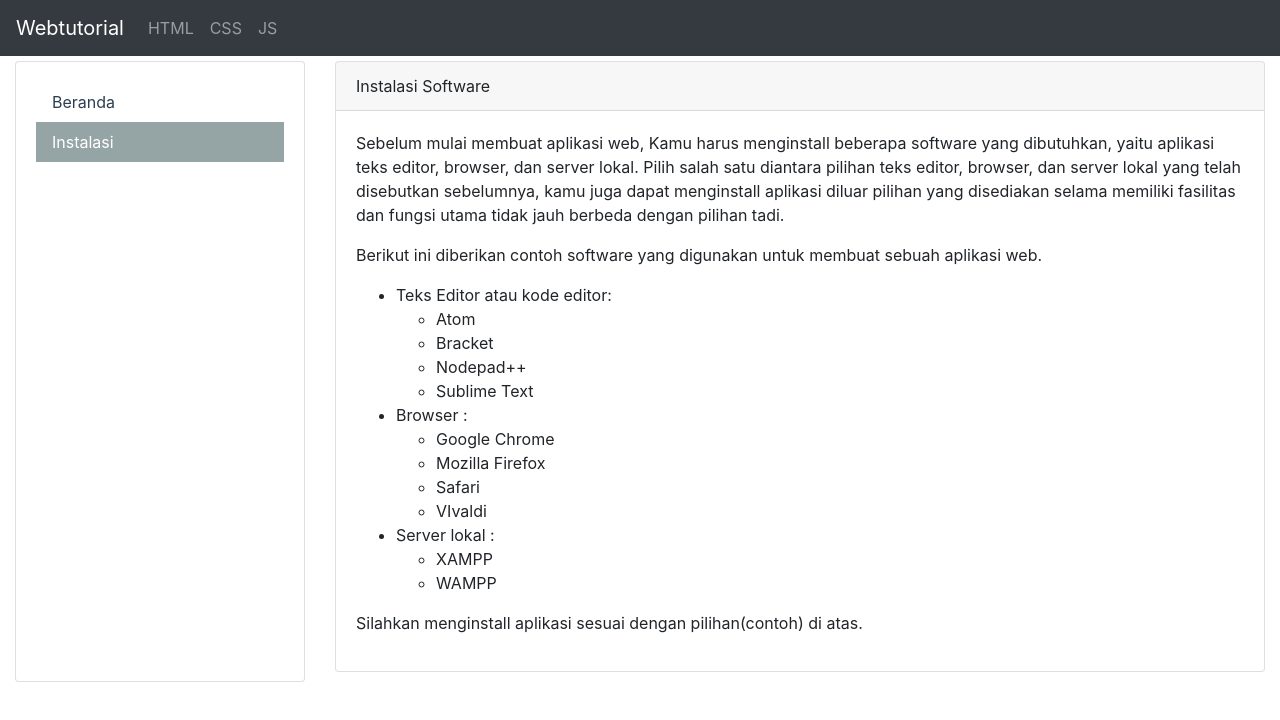
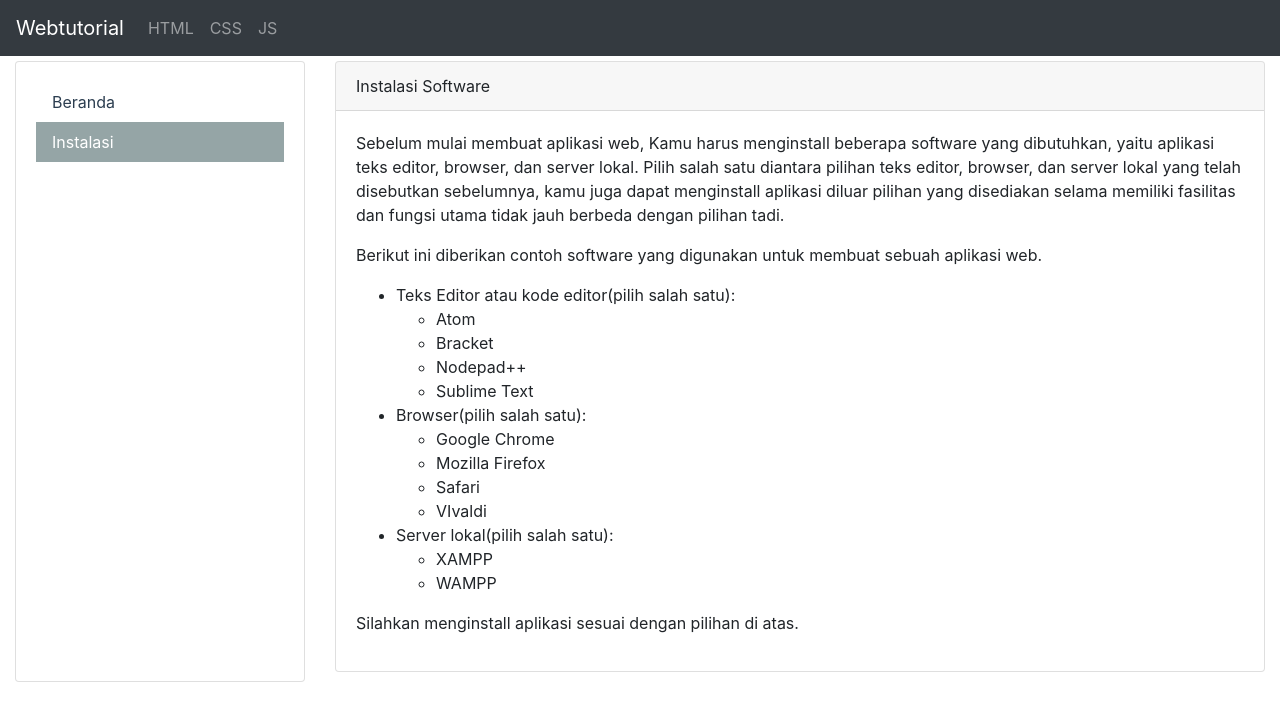
Before and after one commit to enterstudio/builder-1, a React (Create React App) app: page /instalasi in a window 1280 px wide. Shown: the top 720 px of the page. Built offline with nearby package versions, Linux system fonts and the light colour scheme.

Commit message:
instalasi

```diff
--- a/src/pages/Beranda.jsx
+++ b/src/pages/Beranda.jsx
@@ -22,9 +22,7 @@ class Beranda extends React.Component
                             <h3>Selamat datang di Webtutorial!</h3>
                             <p>Web Tutorial adalah situs yang dibuat untuk menyediakan tutorial
                                 pemrograman web. Di sini tersedia berbagai petunjuk tentang
-                                cara membuat program dengan langkah-langkah yang jelas
-                                dan detail sehingga mudah dimengerti. Situs ini menyediakan tutorial dengan
-                                pendekatan </p>
+                                cara membuat program dengan langkah-langkah yang jelas sehingga mudah dimengerti.</p>
                             <h3>Apa saja yang akan dipelajari di sini?</h3>
                             <p>
                                 Akan ada banyak hal yang dapat Kamu dipelajari.
--- a/src/pages/Instalasi.jsx
+++ b/src/pages/Instalasi.jsx
@@ -31,7 +31,7 @@ class Instalasi extends React.Component
                         </p>
                         <ul>
                             <li>
-                                Teks Editor atau kode editor:
+                                Teks Editor atau kode editor(pilih salah satu):
                                 <ul>
                                     <li>Atom</li>
                                     <li>Bracket</li>
@@ -40,7 +40,7 @@ class Instalasi extends React.Component
                                 </ul>
                             </li>
                             <li>
-                                Browser :
+                                Browser(pilih salah satu):
                                 <ul>
                                     <li>Google Chrome</li>
                                     <li>Mozilla Firefox</li>
@@ -49,7 +49,7 @@ class Instalasi extends React.Component
                                 </ul>
                             </li>
                             <li>
-                                Server lokal :
+                                Server lokal(pilih salah satu):
                                 <ul>
                                     <li>XAMPP</li>
                                     <li>WAMPP</li>
@@ -57,7 +57,7 @@ class Instalasi extends React.Component
                             </li>
                         </ul>
                         <p>
-                            Silahkan menginstall aplikasi sesuai dengan pilihan(contoh) di atas.
+                            Silahkan menginstall aplikasi sesuai dengan pilihan di atas.
                         </p>
                     </CardText>
                 </CardBlock>
```
